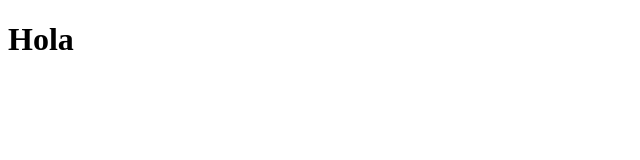
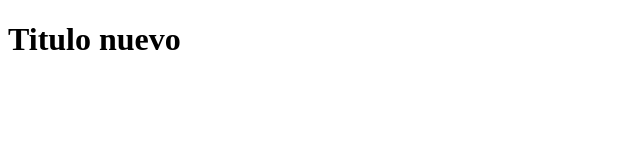
Before and after one commit to RaulEscudero/hello-world-git, a plain HTML site: page index.html in a window 1280 px wide. Shown: the whole page, without its empty margins (0-640 px from the left). Drawn offline with Linux system fonts and the light colour scheme.

Commit message:
modifica titulo

```diff
--- a/index.html
+++ b/index.html
@@ -7,6 +7,6 @@
     <title>Demo Git</title>
 </head>
 <body>
-    <h1>Hola</h1>
+    <h1>Titulo nuevo</h1>
 </body>
 </html>
```
